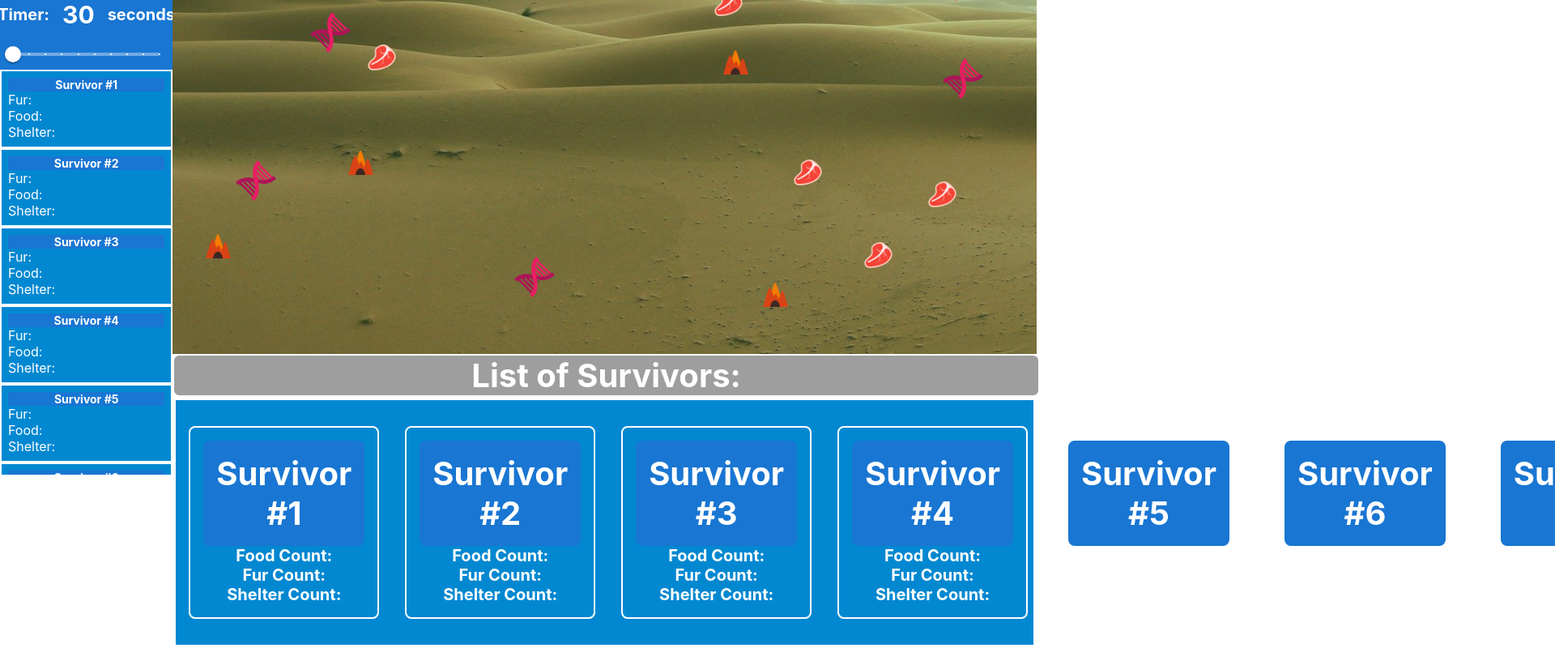
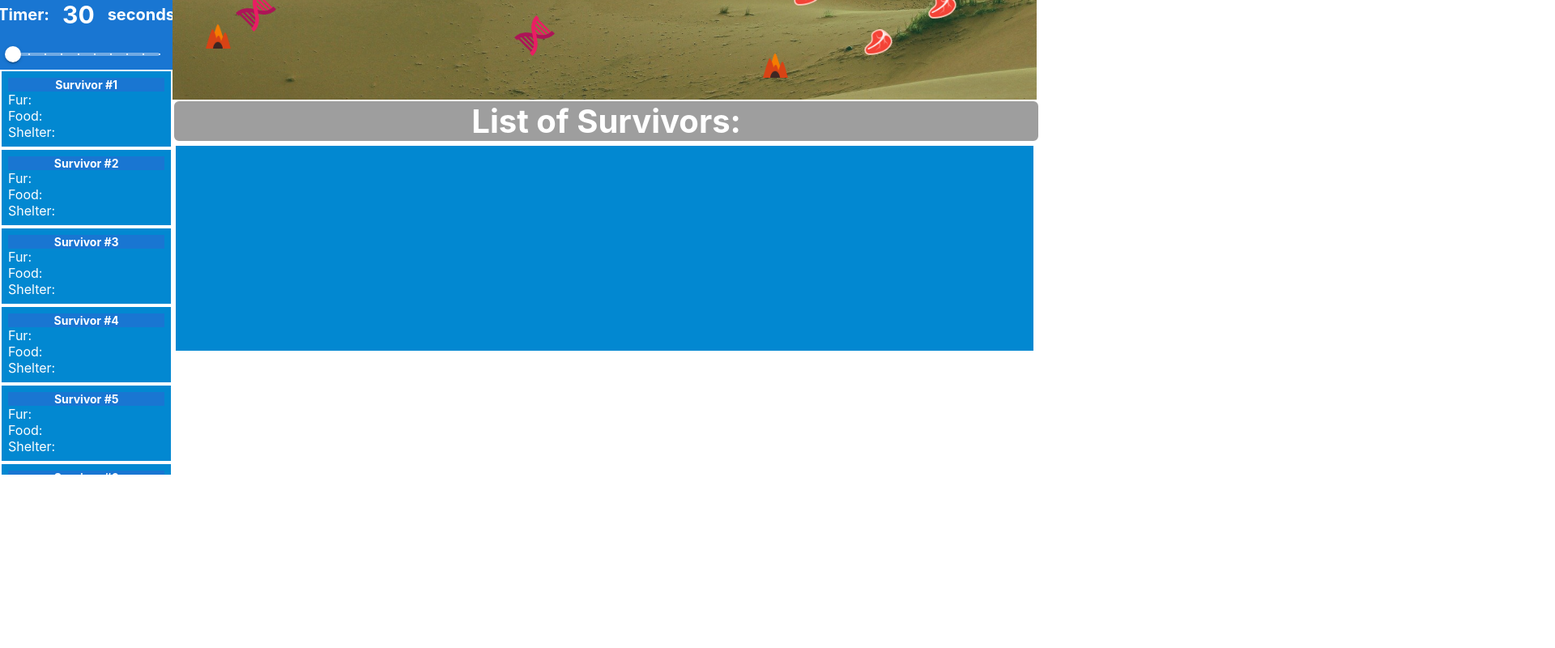
Before and after one commit to michael-williamson/natural_selector, a React (Create React App) app: page /environments in a window 1280 px wide. Shown: the part 363-1163 px from the top of the page at 81% size, 1920 px wide, since content can reach past the window. After the commit the page ends 949 px from the top, so only its background shows below. Built offline with nearby package versions, Linux system fonts and the light colour scheme.

Commit message:
synchronizing interval functions

```diff
--- a/src/App.css
+++ b/src/App.css
@@ -5,11 +5,6 @@
 a {
   text-decoration: none;
   color: white;
-}
-
-.canvasContainer {
-  height: 800px;
-  width: 100%;
 }
 
 canvas {
--- a/src/components/homePageComponents/AppPage.js
+++ b/src/components/homePageComponents/AppPage.js
@@ -1,6 +1,5 @@
-import React from "react";
+import React, { useState, useRef } from "react";
 import { Grid } from "@mui/material";
-import { useState } from "react";
 import { InfoBanner } from "../infoBannerComponents/InfoBanner";
 import { CanvasContainer } from "../nodeComponents/CanvasContainer";
 import { SurvivalScoreboard } from "../survivalScoreboardComponents/SurvivalScoreboard";
@@ -10,13 +9,18 @@ export const AppPage = (props) => {
   const { environmentsPath } = props;
   //default is 30 seconds for timer
   const [timer, setTimer] = useState(30);
-  const [beginSimulation, setBeginSimulation] = useState(false);
+  const [beginSimulation, setBeginSimulation] = useState({
+    start: false,
+    finished: false,
+  });
   //default number of survivors is 10
   const [numberSurvivors, setNumberSurvivors] = useState({
     count: 10,
     max: 10,
   });
   const [survivorState, setSurvivorState] = useState(survivorStateFN(10));
+
+  const infoBannerRef = useRef(null);
 
   const handleClickNumSurvivors = (input) => (event) => {
     setNumberSurvivors((prev) => {
@@ -45,16 +49,22 @@ export const AppPage = (props) => {
     });
   };
 
-  const handleClickSimulation = () => {
-    setBeginSimulation(true);
+  const handleSimulation = (start, finished) => () => {
+    console.log("running sim");
+    setBeginSimulation((prev) => {
+      prev.start = start;
+      prev.finished = finished;
+      return { ...prev };
+    });
   };
 
   return (
     <Grid container>
       <Grid item xs={2}>
         <SurvivalScoreboard
-          handleClickSimulation={handleClickSimulation}
+          handleSimulation={handleSimulation}
           beginSimulation={beginSimulation}
+          setBeginSimulation={setBeginSimulation}
           handleClickNumSurvivors={handleClickNumSurvivors}
           setTimer={setTimer}
           timer={timer}
@@ -68,10 +78,13 @@ export const AppPage = (props) => {
           numberSurvivors={numberSurvivors}
           setSurvivorState={setSurvivorState}
           environmentsPath={environmentsPath}
+          infoBannerRef={infoBannerRef}
+          timer={timer}
         />
         <InfoBanner
           beginSimulation={beginSimulation}
           survivorState={survivorState}
+          infoBannerRef={infoBannerRef}
         />
       </Grid>
     </Grid>
--- a/src/components/infoBannerComponents/InfoBanner.js
+++ b/src/components/infoBannerComponents/InfoBanner.js
@@ -7,6 +7,36 @@ import { ImageComponent } from "../reusableComponents/ImageComponent";
 export const InfoBanner = (props) => {
   const { beginSimulation } = props;
   const { survivorState } = props;
+  const { infoBannerRef } = props;
+
+  const PlaceHolderTemplate = () => {
+    return (
+      <Box
+        color={theme.palette.primary.light}
+        fontSize={40}
+        fontWeight="bold"
+        p={2}
+        border={2}
+        borderColor={theme.palette.primary.light}
+        mx={2}
+        borderRadius={2}
+        visibility="hidden"
+      >
+        <Box bgcolor="primary.main" fontSize={40} p={2} borderRadius={2}>
+          Survivor ?
+        </Box>
+        <Box fontSize={20}>
+          <Box>Food Count:</Box>
+        </Box>
+        <Box fontSize={20}>
+          <Box>Fur Count:</Box>
+        </Box>
+        <Box fontSize={20}>
+          <Box>Shelter Count:</Box>
+        </Box>
+      </Box>
+    );
+  };
 
   const printResults = () => {
     return survivorState.map((item, index) => {
@@ -30,7 +60,7 @@ export const InfoBanner = (props) => {
             p={2}
             borderRadius={2}
           >{`Survivor #${index + 1}`}</Box>
-          <Box fontSize={20}>
+          <Box fontSize={20} display="flex">
             <Box>Food Count:</Box>
             <ImageComponent
               image={meatIcon}
@@ -38,7 +68,7 @@ export const InfoBanner = (props) => {
               alt="meat"
             />
           </Box>
-          <Box fontSize={20}>
+          <Box fontSize={20} display="flex">
             <Box>Fur Count:</Box>
             <ImageComponent
               image={furIcon}
@@ -46,7 +76,7 @@ export const InfoBanner = (props) => {
               alt="animal fur"
             />
           </Box>
-          <Box fontSize={20}>
+          <Box fontSize={20} display="flex">
             <Box>Shelter Count:</Box>
             <ImageComponent
               image={caveIcon}
@@ -60,7 +90,7 @@ export const InfoBanner = (props) => {
   };
 
   return (
-    <Box>
+    <Box ref={infoBannerRef}>
       <Box
         width="100%"
         bgcolor="text.disabled"
@@ -87,7 +117,7 @@ export const InfoBanner = (props) => {
           py={4}
           display="flex"
         >
-          {!beginSimulation ? printResults() : "...awaiting results"}
+          {beginSimulation.finished ? printResults() : <PlaceHolderTemplate />}
         </Box>
       </Box>
     </Box>
--- a/src/components/nodeComponents/CanvasContainer.js
+++ b/src/components/nodeComponents/CanvasContainer.js
@@ -12,7 +12,6 @@ const CanvasWrapper = styled("div")(() => {
     backgroundRepeat: "no-repeat",
     backgroundSize: "cover",
     position: "relative",
-    height: "800px",
     width: "100%",
     "&::after": {
       position: "absolute",
@@ -27,6 +26,7 @@ const CanvasWrapper = styled("div")(() => {
 export const CanvasContainer = (props) => {
   const { environmentsPath } = props;
   const { timer } = props;
+  const { infoBannerRef } = props;
   const [allCanvasDetails, setAllCanvasDetails] = useState(null);
   const [foodStateArray, setFoodStateArray] = useState(Array(7).fill(false));
   const [shelterStateArray, setShelterStateArray] = useState(
@@ -44,17 +44,19 @@ export const CanvasContainer = (props) => {
   };
 
   useEffect(() => {
+    if (!infoBannerRef) return;
     const currentDiv = canvasContainer.current;
     let cHeight = currentDiv.clientHeight;
     let cWidth = currentDiv.clientWidth;
-    // let offsetHeight = window.innerHeight - cHeight;
+    console.log(infoBannerRef, "info ref");
+    const currentInfoBanner = infoBannerRef.current;
+    const offsetHeight = window.innerHeight - currentInfoBanner.clientHeight;
     let offsetWidth = window.innerWidth - cWidth;
     offsetWidth = offsetWidth - 20;
     setAllCanvasDetails({
       canvasDimensions: {
         canvasX: offsetWidth,
-        canvasHeight: 800,
-        // canvasHeight: cHeight,
+        canvasHeight: offsetHeight,
         canvasWidth: cWidth,
         buffer: 60,
       },
@@ -62,14 +64,21 @@ export const CanvasContainer = (props) => {
       foodStateXY: xyCoordinateGenerator(7, cWidth - 50, cHeight - 50),
       survivorStateXY: xyCoordinateGenerator(10, cWidth, cHeight, 60),
     });
-  }, []);
+  }, [infoBannerRef]);
 
   return (
     <CanvasWrapper
       className="canvasContainer"
       id="canvasContainer"
       ref={canvasContainer}
-      style={{ backgroundImage: `url(${bgImageObject[environmentsPath]})` }}
+      style={{
+        backgroundImage: `url(${bgImageObject[environmentsPath]})`,
+        height: `${
+          infoBannerRef.current
+            ? window.innerHeight - infoBannerRef?.current.clientHeight
+            : "500"
+        }px`,
+      }}
     >
       {allCanvasDetails && (
         <div>
--- a/src/components/nodeComponents/SurvivorWindow.js
+++ b/src/components/nodeComponents/SurvivorWindow.js
@@ -61,7 +61,7 @@ export const SurvivorWindow = (props) => {
 
   //this useEffect must only fire once per render, rather than using certain states replica modeled data is created
   useEffect(() => {
-    if (!beginSimulation) return;
+    if (!beginSimulation.start) return;
     let start;
     const context = contextRef.current;
     //for now padding to keep icons on page
@@ -196,6 +196,10 @@ export const SurvivorWindow = (props) => {
           ) {
             survivorStateArray[survivorIndex].remove();
             survivorStateArray[survivorIndex].removed = true;
+            setSurvivorState((prev) => {
+              prev[survivorIndex].eliminated = true;
+              return [...prev];
+            });
           }
           // first check only needs to apply to one loop
           if (survivorIndex === survivorStateXY.length - 1) {
@@ -210,6 +214,10 @@ export const SurvivorWindow = (props) => {
           ) {
             survivorStateArray[survivorIndex].remove();
             survivorStateArray[survivorIndex].removed = true;
+            setSurvivorState((prev) => {
+              prev[survivorIndex].eliminated = true;
+              return [...prev];
+            });
           }
           // second check only needs to apply to one loop
           if (survivorIndex === survivorStateXY.length - 1) {
@@ -219,9 +227,10 @@ export const SurvivorWindow = (props) => {
         if (!survivorStateArray[survivorIndex].removed) {
           survivorStateArray[survivorIndex].update();
         }
+        //end of main forEach Loop
       });
 
-      //shorter array indicates value was intercepted
+      //shorter array indicates value was intercepted, update arrays after main loop complete
       if (
         foodStateLength > updatedFoodState.length ||
         shelterStateLength > updatedShelterState.length
--- a/src/components/survivalScoreboardComponents/SurvivalScoreboard.js
+++ b/src/components/survivalScoreboardComponents/SurvivalScoreboard.js
@@ -7,27 +7,44 @@ import { HelpDialogComponent } from "../reusableComponents/HelpDialogComponent";
 import { SliderSelectorComponent } from "../reusableComponents/SliderSelectorComponent";
 
 export const SurvivalScoreboard = (props) => {
-  const { handleClickSimulation } = props;
+  const { handleSimulation } = props;
   const { beginSimulation } = props;
+  const { setBeginSimulation } = props;
   const { handleClickNumSurvivors } = props;
   const { numberSurvivors } = props;
   const { survivorState } = props;
   const { timer, setTimer } = props;
   const [countDown, setCountDown] = useState(30);
+  const [countDownFinished, setCountDownFinished] = useState(false);
 
   useEffect(() => {
-    if (!beginSimulation) return;
+    if (!beginSimulation.start) return;
     const clearCountDown = setInterval(countDownFN, 1000);
     function countDownFN() {
       setCountDown((prev) => {
         if (prev === 1) {
           clearInterval(clearCountDown);
+          setCountDownFinished(true);
           return timer;
         }
         return (prev -= 1);
       });
     }
   }, [setCountDown, timer, beginSimulation]);
+
+  useEffect(() => {
+    countDownFinished &&
+      setBeginSimulation((prev) => {
+        prev.start = false;
+        prev.finished = true;
+        return { ...prev };
+      });
+  }, [countDownFinished, setBeginSimulation]);
+
+  useEffect(() => {
+    beginSimulation.finished && setCountDownFinished(false);
+  }, [beginSimulation.finished]);
+
   return (
     <Box bgcolor="primary.main">
       <Box fontSize={40} fontWeight="bold" color="primary.light">
@@ -36,7 +53,7 @@ export const SurvivalScoreboard = (props) => {
       <Box py={2}>
         <Button
           variant="contained"
-          onClick={handleClickSimulation}
+          onClick={handleSimulation(true, false)}
           color="success"
         >
           <Box fontWeight="bold">Begin Simulation</Box>
```
